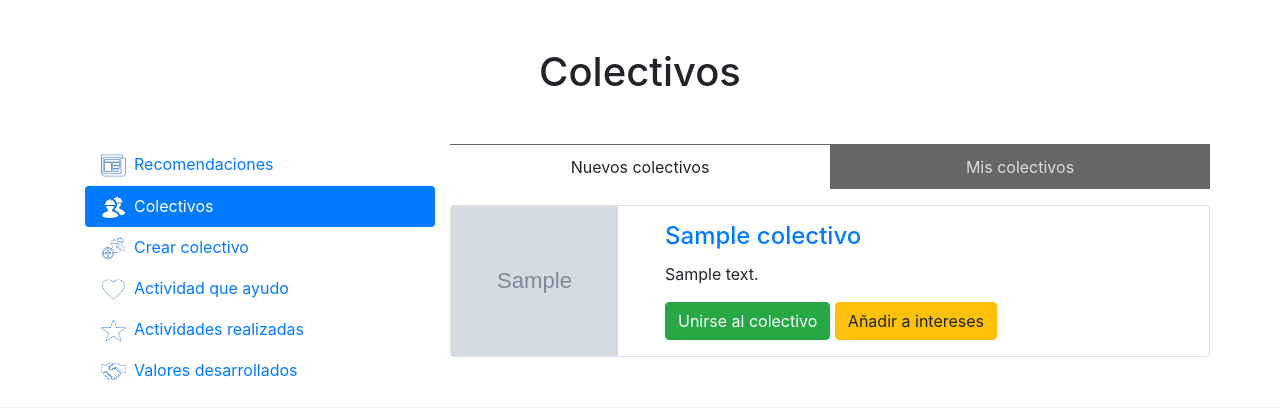
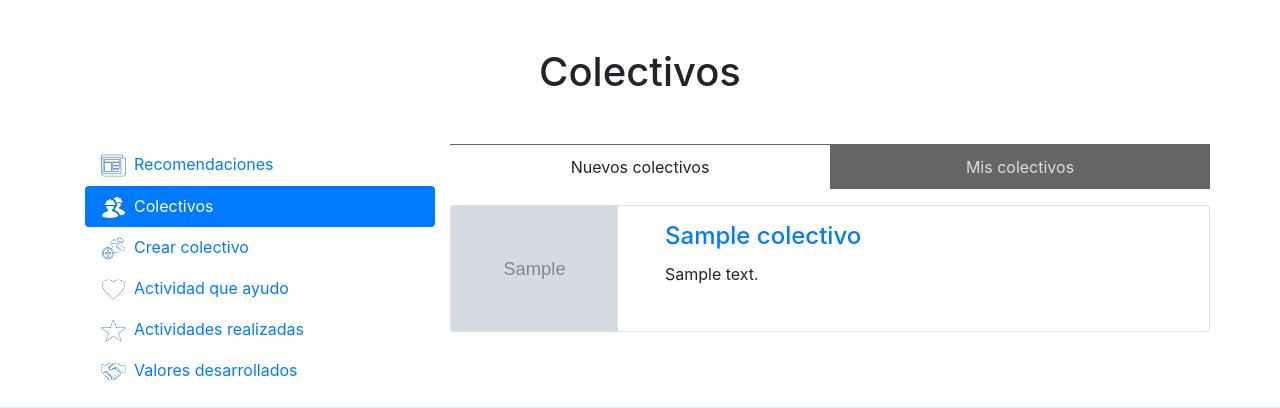
Before and after one commit to natsuZoro/CommunityG5, a Django app: page /colectivo/listar/ in a window 1280 px wide. Shown: the part 60-468 px from the top of the page. Run offline with Django 3.2, Linux system fonts and the light colour scheme; tables that the repository leaves empty hold one stand-in row (values such as "Sample post"); grey boxes marked "Sample" are stand-in pictures; some libraries are stand-ins or nearby versions.

Commit message:
calidadx2

```diff
--- a/CreciendoEnComunidad/templates/actividad/listar.html
+++ b/CreciendoEnComunidad/templates/actividad/listar.html
@@ -101,8 +101,8 @@
                                 </p>
                                 <button type="button" class="btn btn-success" value="{{x.id_actividad.id}}"
                                     onclick="mostrar_mensaje('unirse',this.value);">Unirse a la actividad</button>
-                                <button type="button" class="btn btn-warning" value="{{x.id_actividad.id}}"
-                                    id="intereses">Añadir a intereses</button>
+                                <!--button type="button" class="btn btn-warning" value="{{x.id_actividad.id}}"
+                                    id="intereses">Añadir a intereses</button-->
                             </div>
                         </div>
 
--- a/CreciendoEnComunidad/templates/colectivo/listar.html
+++ b/CreciendoEnComunidad/templates/colectivo/listar.html
@@ -73,8 +73,8 @@
                                         <h4 class="card-title"><a href="/colectivo/ver/?id={{x.id}}">{{x.titulo}}</a></h4>
                                         <p class="card-text">{{x.descripcion}}</p>
                                         <p class="card-text text-muted"></p>
-                                        <button type="button" class="btn btn-success">Unirse a la comunidad</button>
-                                        <button type="button" class="btn btn-warning">Añadir a intereses</button>
+                                        <!--button type="button" class="btn btn-success">Unirse a la comunidad</button-->
+                                        <!-- button type="button" class="btn btn-warning">Añadir a intereses</button -->
                                     </div>
                                 </div>
 
@@ -97,8 +97,8 @@
                                     <h4 class="card-title"><a href="/colectivo/ver/?id={{x.id}}">{{x.titulo}}</a></h4>
                                     <p class="card-text">{{x.descripcion}}</p>
                                     <p class="card-text text-muted"></p>
-                                    <button type="button" class="btn btn-success">Unirse al colectivo</button>
-                                    <button type="button" class="btn btn-warning">Añadir a intereses</button>
+                                    <!--button type="button" class="btn btn-success">Unirse al colectivo</button-->
+                                    <!-- button type="button" class="btn btn-warning">Añadir a intereses</button -->
                                 </div>
                             </div>
 
@@ -126,8 +126,8 @@
                                     </h4>
                                     <p class="card-text">{{x.id_colectivo.descripcion}}</p>
                                     <p class="card-text text-muted"></p>
-                                    <button type="button" class="btn btn-danger">Salir del colectivo</button>
-                                    <button type="button" class="btn btn-success">Añadir más miembros</button>
+                                    <!--button type="button" class="btn btn-danger">Salir del colectivo</button-->
+                                    <!--button type="button" class="btn btn-success">Añadir más miembros</button-->
                                 </div>
                             </div>
 
```
Also changed, not shown: CreciendoEnComunidad/templates/comunidad/listar.html (+6 -6 lines).
